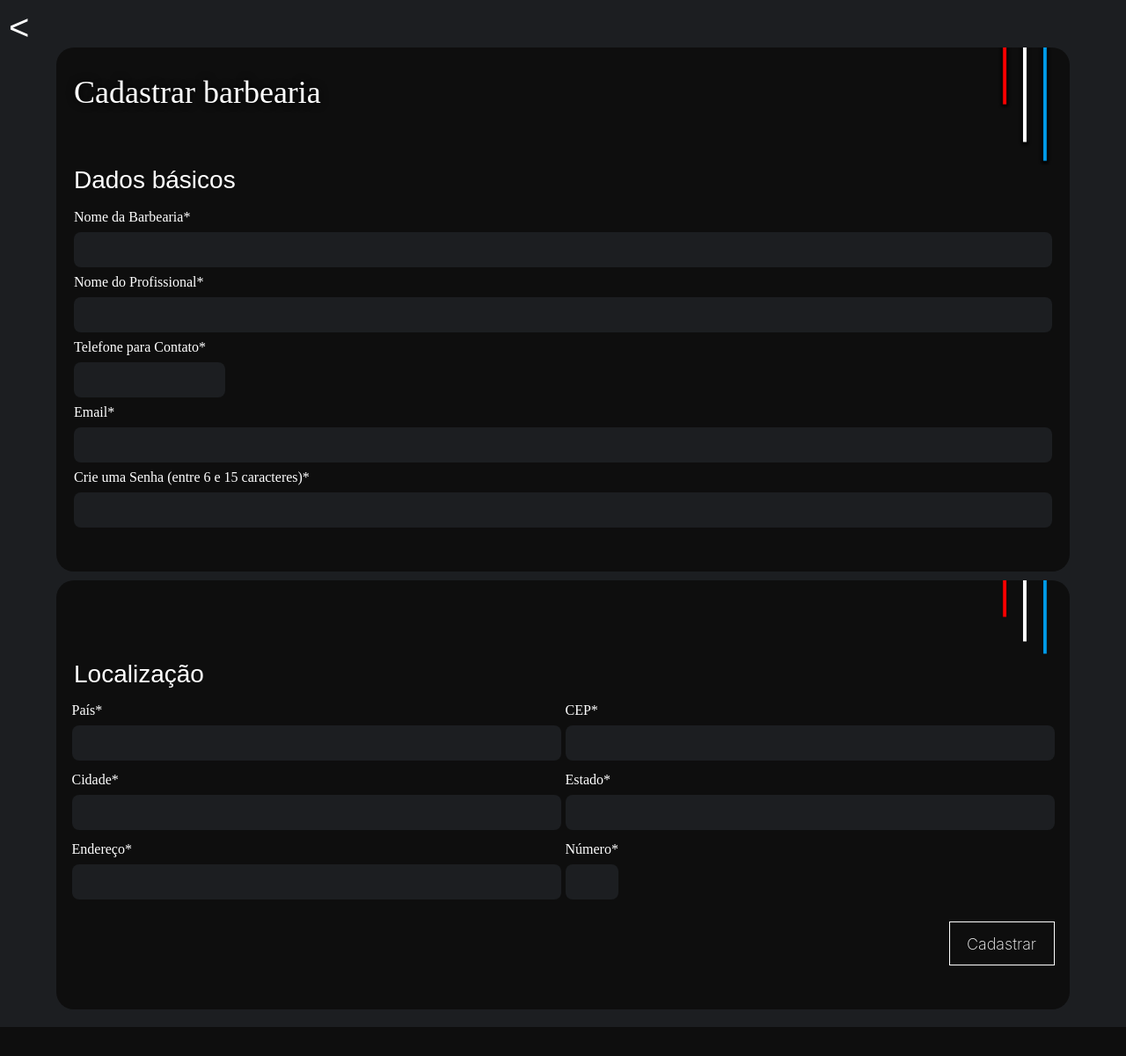
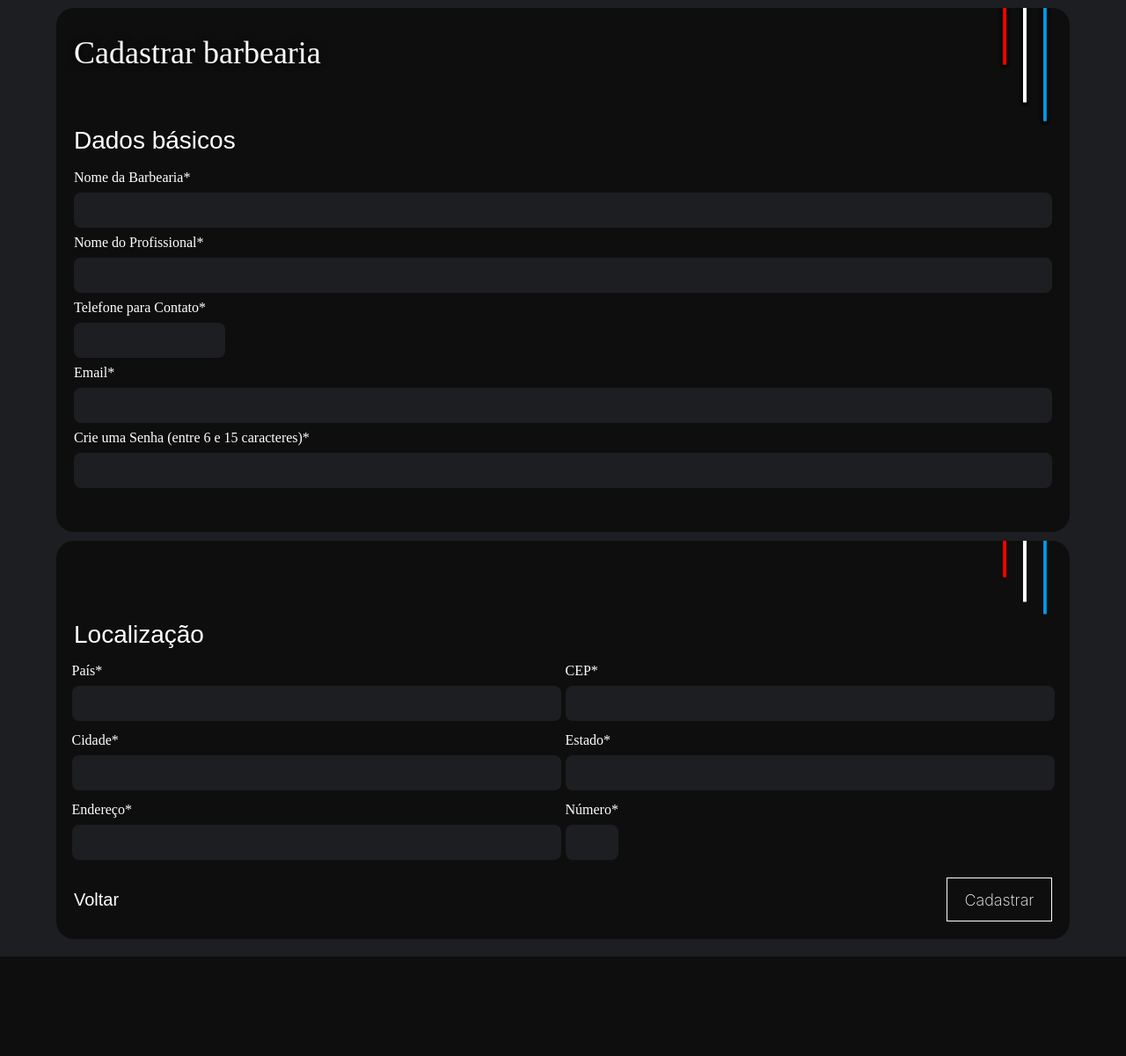
Before and after one commit to gustavodev01/Moguega, a plain HTML site: page cadastrar_barbearias.html in a window 1280 px wide. Shown: the whole page at 88% size. After the commit the page ends 1121 px from the top, so only its background shows below. Drawn offline with nearby package versions, Linux system fonts and the light colour scheme; a web font is replaced by a local one.

Commit message:
cadastro

```diff
--- a/cadastrar_barbearias.html
+++ b/cadastrar_barbearias.html
@@ -12,9 +12,6 @@
 </head>
 <body class="barbearias" style="padding-top: 1px;">
 
-    <header>
-        <a href="index.html" style="text-decoration: none; color: #fff; font-size: 40px; margin-left: 10px;"><</a>
-    </header>
     <main class="main-form">
 
 
@@ -95,7 +92,10 @@
                             <input type="text" id="estado" name="email" style="width: 60px;" required>
                         </div>
 
-                        <div></div>
+                    </div>
+                    <div style="display: flex; justify-content: space-between; margin: 20px 0;">
+
+                        <a href="index.html" style="text-decoration: none; color: #fff; font-size: 20px; text-align: center; align-content: center;">Voltar</a>
 
                         <button class="btn btn-primary" type="submit">Cadastrar</button>
                     </div>
--- a/estilos/style.css
+++ b/estilos/style.css
@@ -256,7 +256,7 @@ form {
 
 .first-form-content-size {
     background-color: #0E0E0E;
-    margin-top: 20px;
+    margin-top: -25px;
     padding: 0 20px 50px 20px;
     height: fit-content;
     border-radius: 20px;
@@ -314,7 +314,7 @@ legend
 .main-form button {
     width: 120px;
     height: 50px;
-    margin: 20px 0 50px auto;
+
     --bs-btn-border-color: #fff;
     --bs-btn-hover-bg: rgba(190, 190, 190, 0.5);
     --bs-btn-hover-border-color: #ffffff;
```
